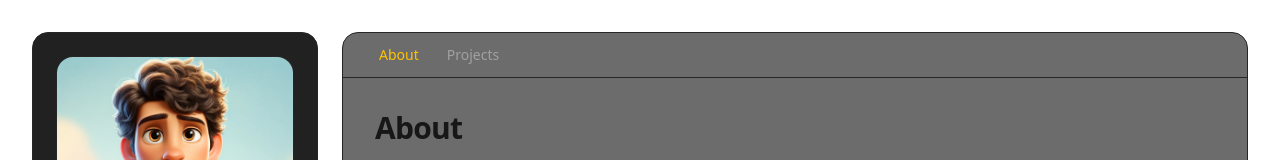
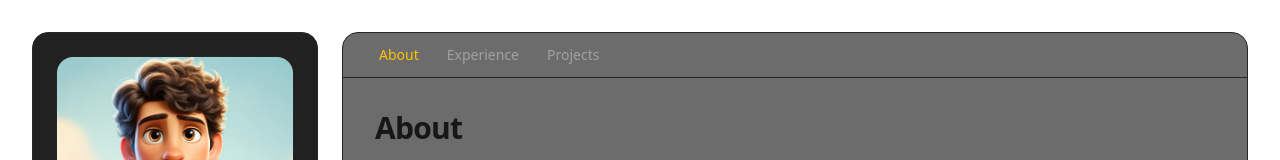
Before and after one commit to GabeDiniz/gabediniz-portfolio, a Next.js app: page / in a window 1280 px wide. Shown: the top 160 px of the page. Built offline with nearby package versions, Linux system fonts and the light colour scheme.

Commit message:
[add] experiences to navbar

```diff
--- a/src/components/TopNav.tsx
+++ b/src/components/TopNav.tsx
@@ -5,6 +5,7 @@ import { usePathname } from "next/navigation";
 
 const links = [
   { href: "/", label: "About" },
+  { href: "/experience", label: "Experience" },
   { href: "/projects", label: "Projects" },
 ];
 
```
